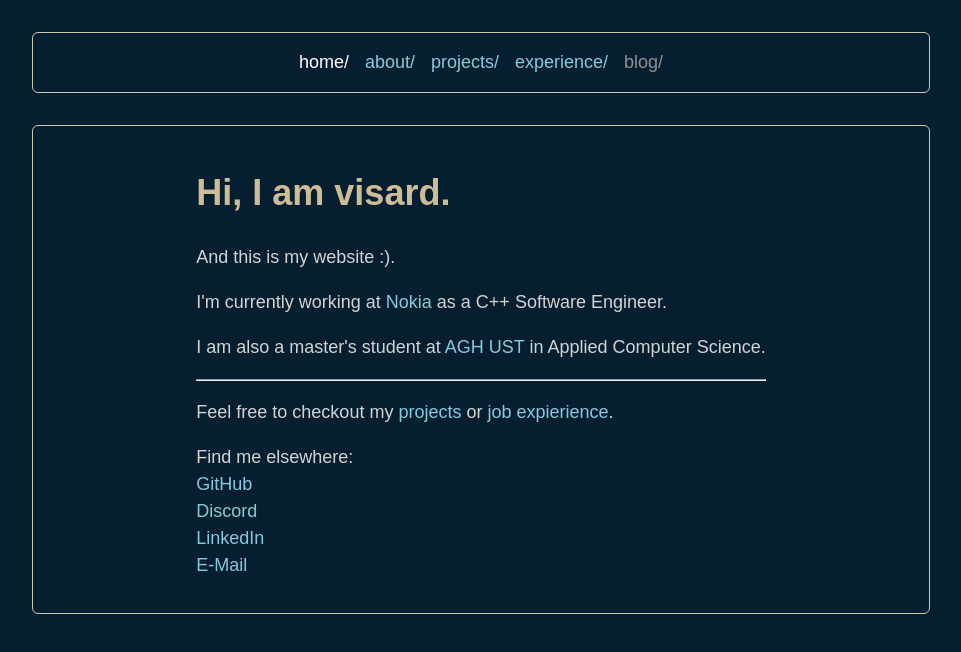
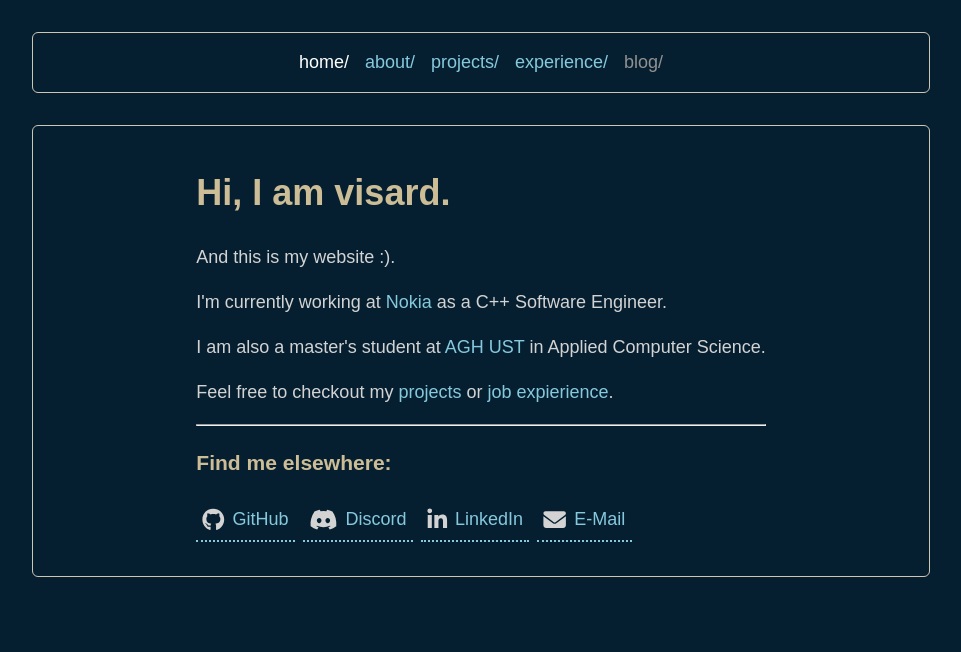
Before and after one commit to vis4rd/vis4rd.github.io, a Vue app: page /home in a window 1280 px wide. Shown: the top 652 px of the page, without its empty margins (159-1120 px from the left). Built offline with nearby package versions, Linux system fonts and the light colour scheme.

Commit message:
Experiment with font-awesome icons

```diff
--- a/package.json
+++ b/package.json
@@ -11,6 +11,10 @@
         "deploy": "gh-pages -d dist"
     },
     "dependencies": {
+        "@fortawesome/fontawesome-svg-core": "^6.4.0",
+        "@fortawesome/free-brands-svg-icons": "^6.4.0",
+        "@fortawesome/free-solid-svg-icons": "^6.4.0",
+        "@fortawesome/vue-fontawesome": "^3.0.3",
         "vue": "^3.3.4",
         "vue-router": "^4.2.4"
     },
--- /dev/null
+++ b/src/components/IconLink.vue
@@ -0,0 +1,78 @@
+<script setup>
+    const props = defineProps({
+        icon: {
+            type: String,
+            required: true,
+        },
+        size: {
+            type: String,
+            default: "lg",
+        },
+        href: {
+            type: String,
+            default: "",
+        },
+        title: {
+            type: String,
+            default: "",
+        },
+        disabled: {
+            type: Boolean,
+            default: false,
+        },
+        active: {
+            type: Boolean,
+            default: false,
+        },
+    });
+</script>
+
+<template>
+    <!-- TODO: add border and maybe icons? experiment with this -->
+    <div class="icon_link">
+        <font-awesome-icon
+            class="icon_part"
+            :icon="props.icon"
+            :size="props.size"
+        ></font-awesome-icon>
+        <a
+            class="slot_part"
+            :href="props.href"
+            :title="props.title"
+            :disabled="props.disabled"
+            :active="props.active"
+        >
+            <slot></slot>
+        </a>
+    </div>
+</template>
+
+<style scoped>
+    .icon_link {
+        display: flex;
+        flex-direction: row;
+        align-items: center;
+
+        width: fit-content;
+
+        border-bottom-style: dotted;
+        border-width: 2px;
+        border-color: var(--color-a);
+
+        transition: var(--time-transition);
+    }
+    .icon_part {
+        padding: 0.4rem;
+        padding-right: 0.25rem;
+    }
+    .slot_part {
+        padding: 0.4rem;
+        padding-left: 0.25rem;
+    }
+
+    .icon_link:hover,
+    .icon_link:hover > .slot_part {
+        border-color: var(--color-a-hover);
+        transition: var(--time-transition);
+    }
+</style>
--- a/src/main.js
+++ b/src/main.js
@@ -1,5 +1,9 @@
 import { createApp } from "vue";
 import { createRouter, createWebHistory } from "vue-router";
+import { library } from "@fortawesome/fontawesome-svg-core";
+import { FontAwesomeIcon } from "@fortawesome/vue-fontawesome";
+import { faHouse, faEnvelope } from "@fortawesome/free-solid-svg-icons";
+import { faGithub, faDiscord, faLinkedinIn } from "@fortawesome/free-brands-svg-icons";
 
 import About from "./pages/about/About.vue";
 import App from "./App.vue";
@@ -31,6 +35,9 @@ const router = createRouter({
     ],
 });
 
+library.add(faHouse, faGithub, faDiscord, faLinkedinIn, faEnvelope);
+
 const app = createApp(App);
 app.use(router);
+app.component("font-awesome-icon", FontAwesomeIcon);
 app.mount("#app");
--- a/src/pages/about/About.vue
+++ b/src/pages/about/About.vue
@@ -1,4 +1,6 @@
-<script setup></script>
+<script setup>
+    import IconLink from "@/components/IconLink.vue";
+</script>
 
 <template>
     <h1>ABOUT</h1>
@@ -14,7 +16,7 @@
     <kbd>Keyboard key</kbd>
     <dialog>Oof</dialog>
     <aside>Aside content</aside>
-    <img src="https://icons8.com/icon/i6fZC6wuprSu/home" />
+    <IconLink icon="fa-home">icon yeah</IconLink>
 </template>
 
 <style scoped></style>
--- a/src/pages/home/Home.vue
+++ b/src/pages/home/Home.vue
@@ -1,4 +1,6 @@
-<script setup></script>
+<script setup>
+import IconLink from "@/components/IconLink.vue";
+</script>
 
 <template>
     <div>
@@ -18,22 +20,39 @@
             Science.
         </p>
 
+        <p>
+            Feel free to checkout my <router-link to="/projects">projects</router-link> or
+            <router-link to="/experience">job expierience</router-link>.
+        </p>
+
         <hr>
 
         <p>
-            Feel free to checkout my <router-link to="/projects">projects</router-link> or
-            <router-link to="/expierience">job expierience</router-link>.
-        </p>
-
-        <p>
-            Find me elsewhere:
-            <!-- TODO: Horizontal tiles with icons and text labels -->
-            <div><a href="https://github.com/vis4rd" target="_blank">GitHub</a></div>
-            <div><a title="visard / visard#6782">Discord</a></div>
-            <div><a href="https://www.linkedin.com/in/aleksander-kluczka/?locale=en_US">LinkedIn</a></div>
-            <div><a href="mailto:aleksander.kluczka@gmail.com">E-Mail</a></div>
+            <h3>Find me elsewhere:</h3>
+            <div class="socials">
+                <!-- TODO: Horizontal tiles with icons and text labels -->
+                <IconLink icon="fa-brands fa-github">
+                    <a href="https://github.com/vis4rd" target="_blank">GitHub</a>
+                </IconLink>
+                <IconLink icon="fa-brands fa-discord">
+                    <a title="visard / visard#6782">Discord</a>
+                </IconLink>
+                <IconLink icon="fa-brands fa-linkedin-in">
+                    <a href="https://www.linkedin.com/in/aleksander-kluczka/?locale=en_US">LinkedIn</a>
+                </IconLink>
+                <IconLink icon="fa-solid fa-envelope">
+                    <a href="mailto:aleksander.kluczka@gmail.com">E-Mail</a>
+                </IconLink>
+            </div>
         </p>
     </div>
 </template>
 
-<style scoped></style>
+<style scoped>
+.socials {
+    display: flex;
+    flex-direction: row;
+    align-items: center;
+    gap: 0.5rem;
+}
+</style>
```
Also changed, not shown: src/components/IconWrapper.vue (deleted, +0 -42 lines), 1 other file (tests, documents, lock files or other folders).
